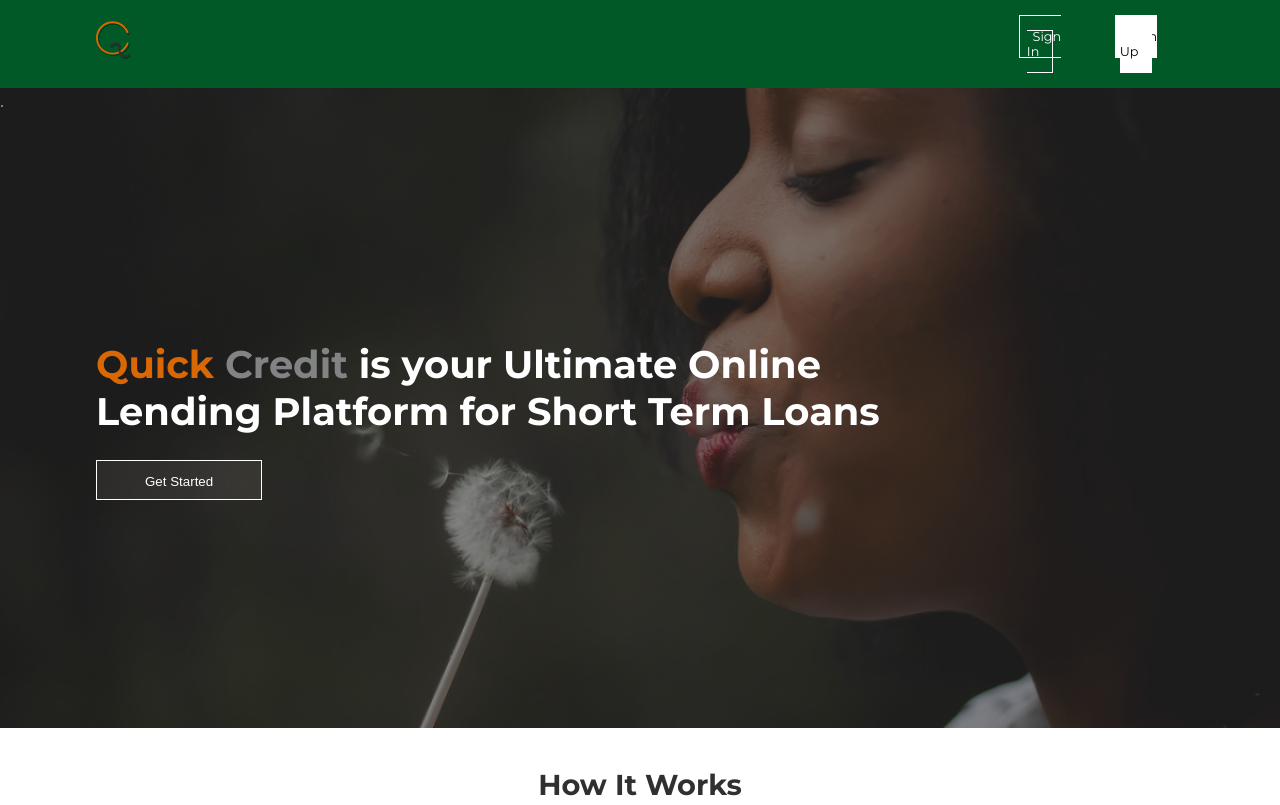
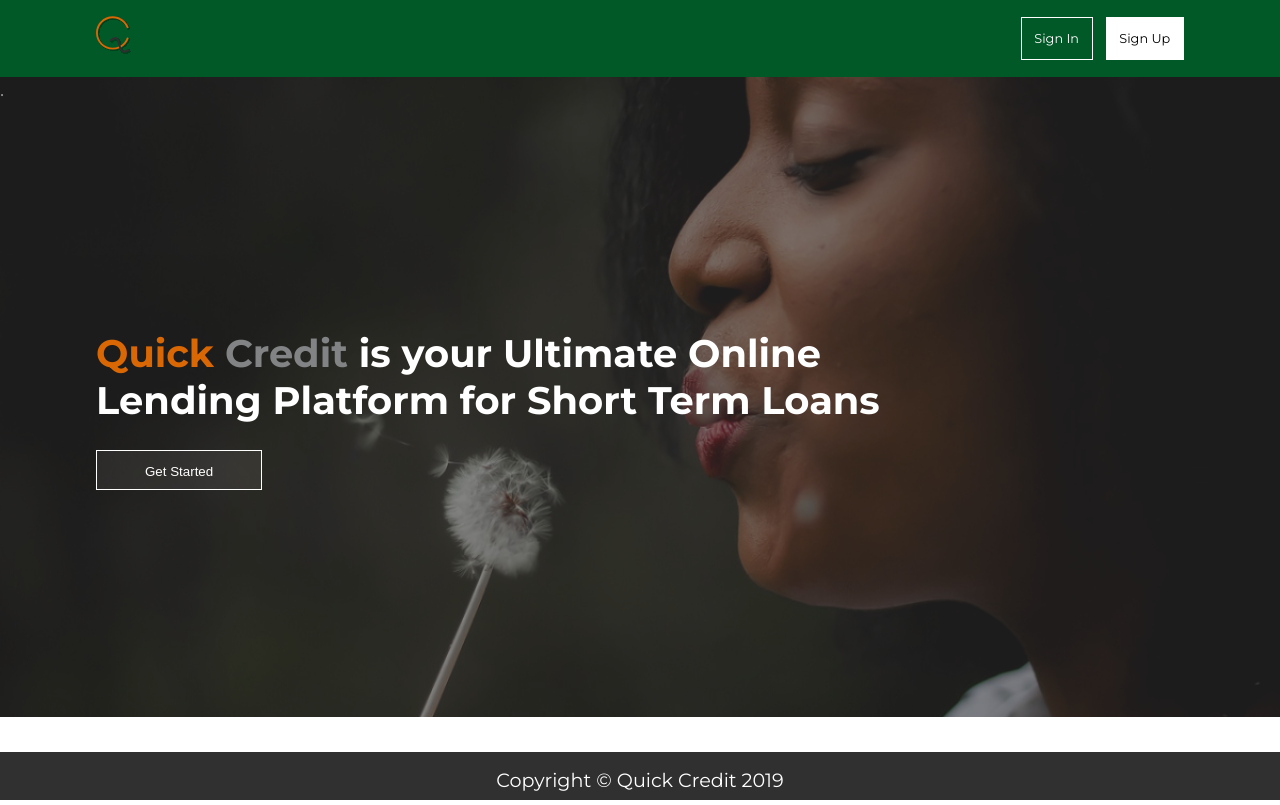
Before and after one commit to Baystef/Quick-Credit, a website: page UI/landing.html in a window 1280 px wide. Shown: the top 805 px of the page. Drawn offline with Linux system fonts and the light colour scheme.

Commit message:
fix(nav-and-footer): fix nav links disfiguring and fix footer to bottom of page

```diff
--- a/UI/css/styles.css
+++ b/UI/css/styles.css
@@ -141,13 +141,6 @@ label {
     font-size: 0.8rem;
 }
 
-.main-nav__item {
-    padding: 0.8rem;
-    cursor: pointer;
-    text-align: center;
-    width: 6rem;
-}
-
 .main-nav__item:nth-child(2) {
     display: none;
 }
@@ -255,8 +248,9 @@ label {
 
 /* Footer Styles */
 .footer {
-    position: relative;
+    position: fixed;
     bottom: 0;
+    left: 0;
     height: 3rem;
     width: 100%;
     background-color: var(--darkGrey);
@@ -264,6 +258,7 @@ label {
     text-align: center;
     padding: 1rem;
     margin-top: 1rem;
+    z-index: 1000;
 }
 
 .footer-links {
@@ -356,6 +351,7 @@ label {
 
     .main-nav__item:nth-child(2) {
         display: inline;
+        margin-left: 0.8rem;
     }
 
     .main-nav__item:nth-child(2) a {
@@ -365,6 +361,9 @@ label {
 
     .main-nav__item:nth-child(2) a:hover {
         box-shadow: var(--boxShadow);
+        background-color: var(--orange);
+        color: var(--white);
+        border: 1px solid var(--orange);
     }
 
     .form-link,
```
